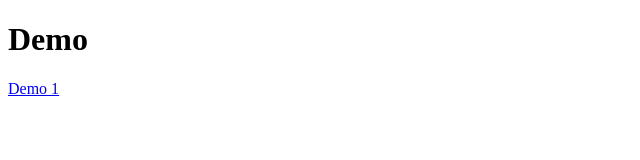
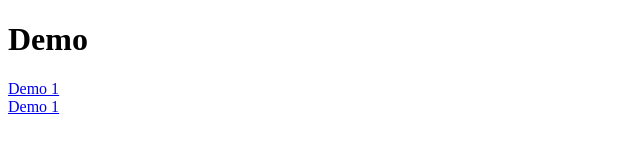
Before and after one commit to theQuetapitonStudio/quetapiton-IDE, a plain HTML site: page erromadeite-terminal/index.html in a window 1280 px wide. Shown: the full height of the page, 0-640 px from the left. Drawn offline with Linux system fonts and the light colour scheme.

Commit message:
Add second demo link to index.html

```diff
--- a/erromadeite-terminal/index.html
+++ b/erromadeite-terminal/index.html
@@ -6,6 +6,7 @@
   </head>
   <body>
     <h1>Demo</h1>
-    <a href="demo1/eromadeite_terminal.exe" download>Demo 1</a>
+    <a href="demo1/eromadeite_terminal.exe" download>Demo 1</a> <br>
+    <a href="demo2/erromadeite_terminal.exe" download>Demo 1</a>
   </body>
 </html>
```
